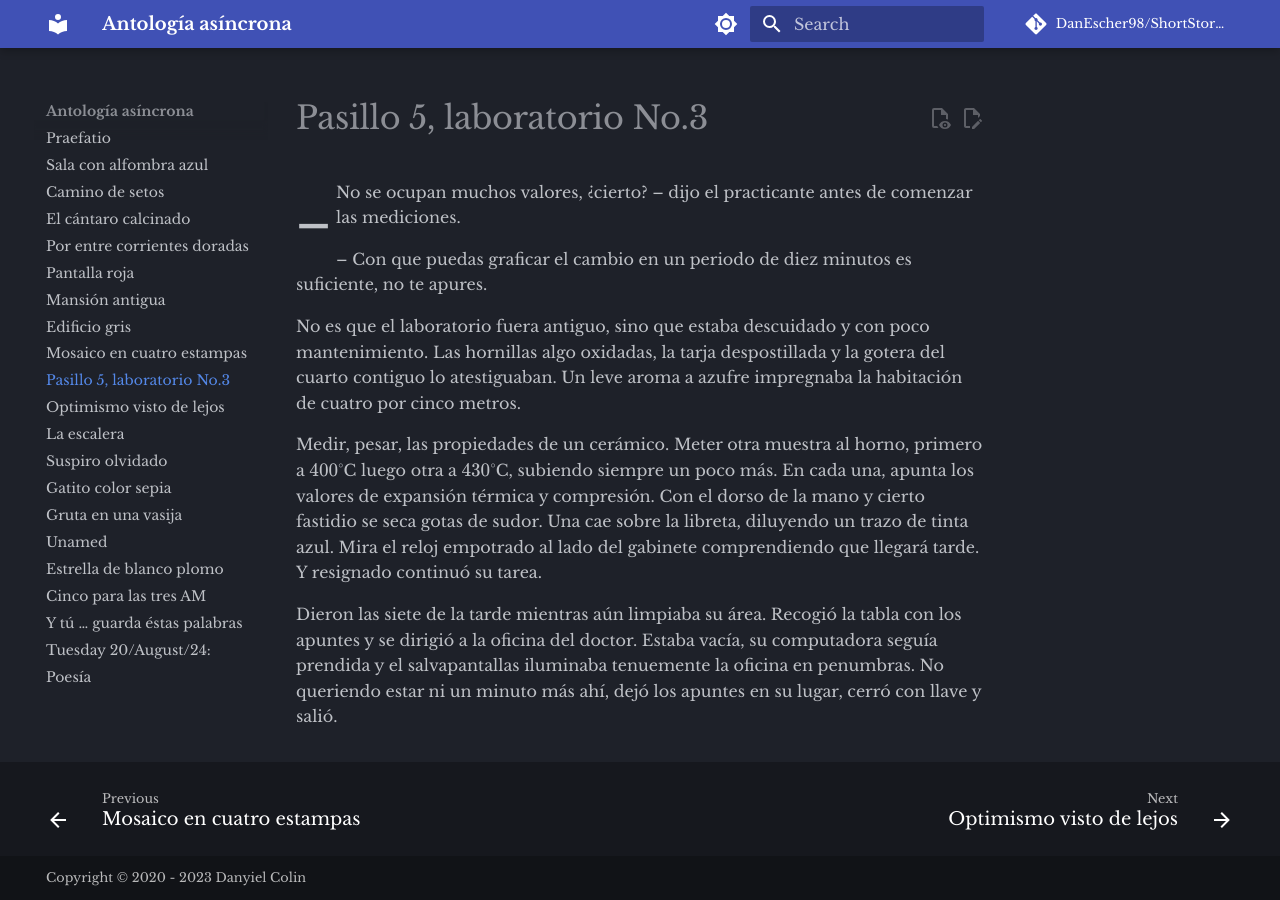
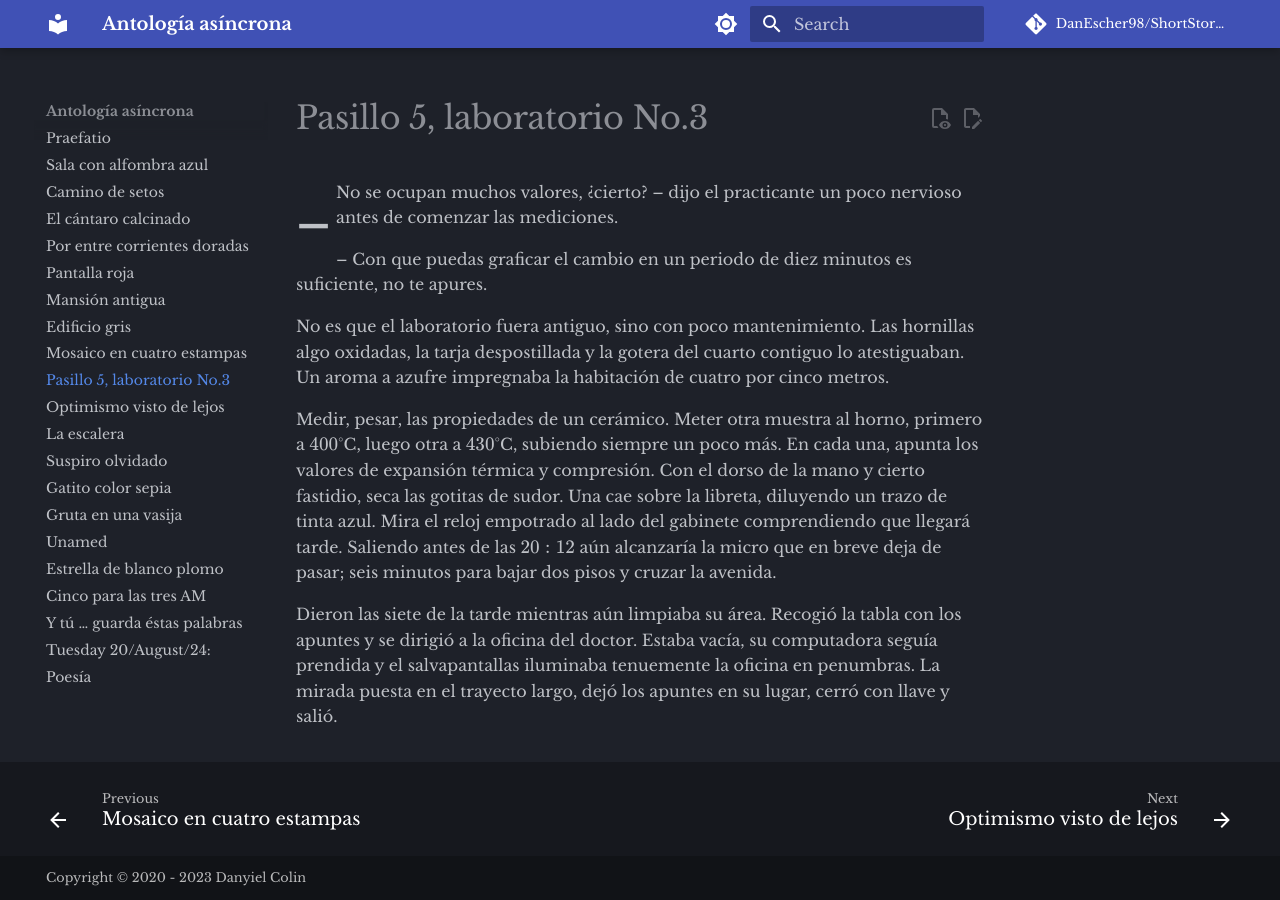
Before and after one commit to DanEscher98/ShortStories, an MkDocs documentation site: the page built from pages/09_LaboratorioTres.md, in a window 1280 px wide. Built offline with MkDocs 1.6.1 and Material for MkDocs 9.7.7, drawn with Linux system fonts in a browser that asks for light colours; comment, search, counter and statistics services are not loaded.

Commit message:
modified:   TODO.md 	modified:   pages/02_CaminoDeSetos.md 	modified:   pages/09_LaboratorioTres.md 	modified:   pages/13_YTuGuardaEstasPalabras.md

```diff
--- a/pages/09_LaboratorioTres.md
+++ b/pages/09_LaboratorioTres.md
@@ -2,26 +2,28 @@
 
 <!--A Diego-->
 
--- No se ocupan muchos valores, ¿cierto? -- dijo el practicante antes de
-comenzar las mediciones.
+-- No se ocupan muchos valores, ¿cierto? -- dijo el practicante un poco
+nervioso antes de comenzar las mediciones.
 
 -- Con que puedas graficar el cambio en un periodo de diez minutos es
 suficiente, no te apures.
 
-No es que el laboratorio fuera antiguo, sino que estaba descuidado y con poco
-mantenimiento. Las hornillas algo oxidadas, la tarja despostillada y la gotera
-del cuarto contiguo lo atestiguaban. Un leve aroma a azufre impregnaba
-la habitación de cuatro por cinco metros.
+No es que el laboratorio fuera antiguo, sino con poco mantenimiento. Las
+hornillas algo oxidadas, la tarja despostillada y la gotera del cuarto contiguo
+lo atestiguaban. Un aroma a azufre impregnaba la habitación de cuatro por cinco
+metros.
 
 Medir, pesar, las propiedades de un cerámico. Meter otra muestra al horno,
-primero a $400$°C luego otra a $430$°C, subiendo siempre un poco más. En cada
+primero a $400$°C, luego otra a $430$°C, subiendo siempre un poco más. En cada
 una, apunta los valores de expansión térmica y compresión. Con el dorso de la
-mano y cierto fastidio se seca gotas de sudor. Una cae sobre la libreta,
+mano y cierto fastidio, seca las gotitas de sudor. Una cae sobre la libreta,
 diluyendo un trazo de tinta azul. Mira el reloj empotrado al lado del gabinete
-comprendiendo que llegará tarde. Y resignado continuó su tarea.
+comprendiendo que llegará tarde. Saliendo antes de las $20:12$ aún alcanzaría
+la micro que en breve deja de pasar; seis minutos para bajar dos pisos y cruzar
+la avenida.
 
 Dieron las siete de la tarde mientras aún limpiaba su área. Recogió la
 tabla con los apuntes y se dirigió a la oficina del doctor. Estaba vacía,
 su computadora seguía prendida y el salvapantallas iluminaba tenuemente la
-oficina en penumbras. No queriendo estar ni un minuto más ahí, dejó los
-apuntes en su lugar, cerró con llave y salió.
+oficina en penumbras. La mirada puesta en el trayecto largo, dejó los apuntes
+en su lugar, cerró con llave y salió.
```
Also changed, not shown: TODO.md (+3 -0 lines), pages/02_CaminoDeSetos.md (+6 -6 lines), pages/13_YTuGuardaEstasPalabras.md (+5 -5 lines).
